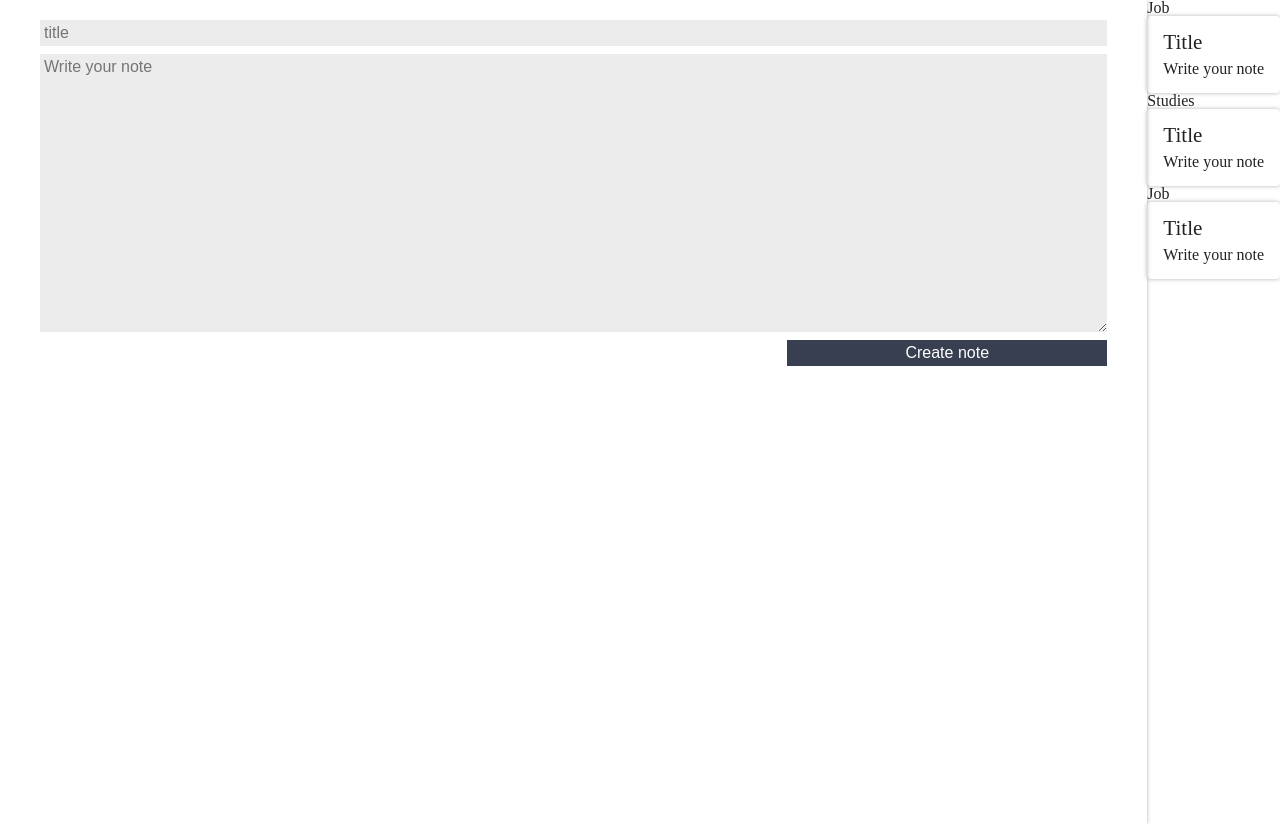
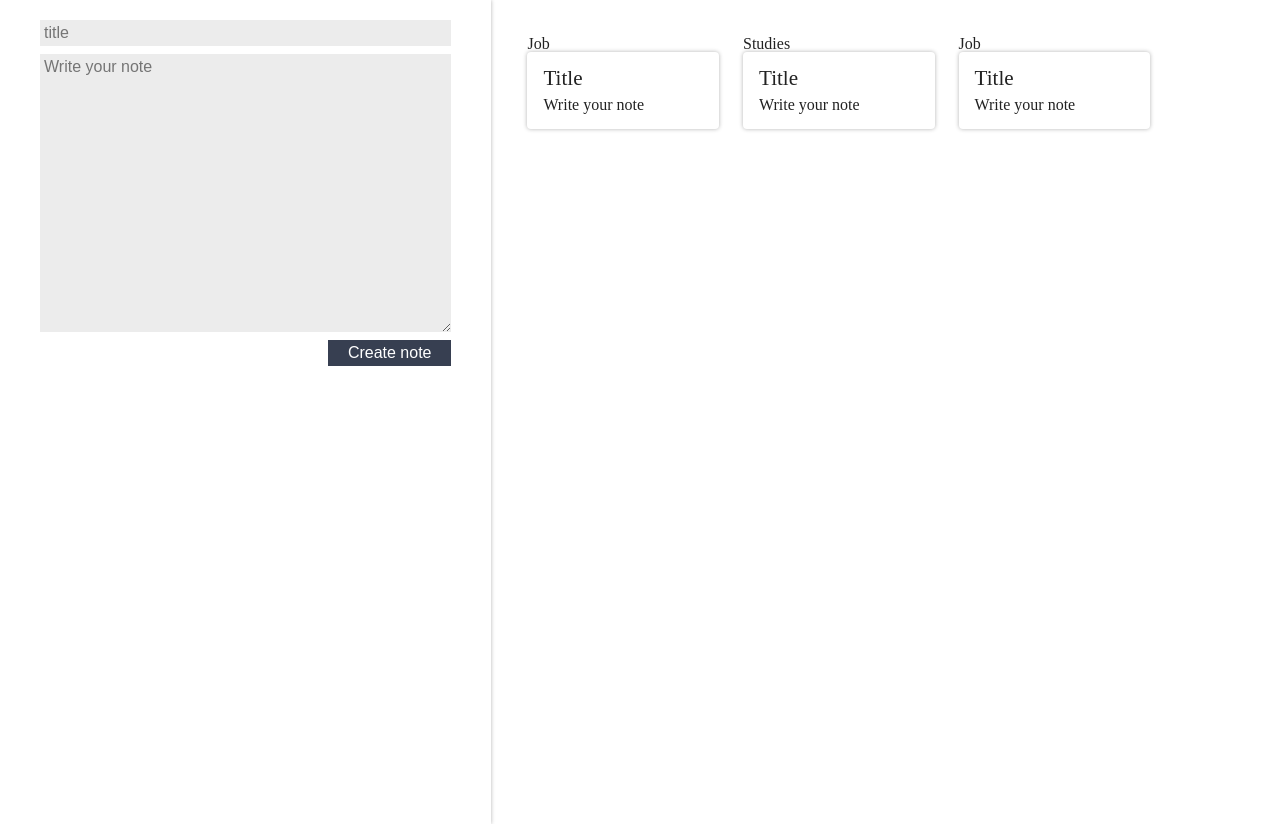
Before and after one commit to GuilhermeSR98/Notes-app-with-React, a React (Create React App) app in the folder ceep/: page / in a window 1280 px wide. Built offline with nearby package versions, Linux system fonts and the light colour scheme.

Commit message:
:art: Creating and Calling CSS on List Of Notes

```diff
--- a/ceep/src/components/ListOfNotes/ListOfNotes.jsx
+++ b/ceep/src/components/ListOfNotes/ListOfNotes.jsx
@@ -5,10 +5,10 @@
 class ListOfNotes extends Component {
   render() {
     return (
-      <ul className = 'list-notes'>
+      <ul className = 'notes-list'>
         {Array.of("Job", "Studies", "Job").map((category, index) => {
           return (
-            <li className = 'list-notes_item' key={index}>
+            <li className = 'notes-list_item' key={index}>
               <div>{category}</div>
               <NoteCard />
             </li>
--- a/ceep/src/components/ListOfNotes/style.css
+++ b/ceep/src/components/ListOfNotes/style.css
@@ -1,6 +1,15 @@
-.list-notes{
-
+.notes-list {
+  background-color: var(--fundo);
+  flex-grow: 3;
+  display: grid;
+  grid-template-columns: auto auto auto auto auto;
+  list-style-type: none;
+  padding-left: 24px;
+  padding-top: 24px;
 }
-.list-notes_item{
-
+.notes-list_item {
+  margin: 12px;
+  max-width: 240px;
+  max-height: 400px;
+  display: inline;
 }
```
